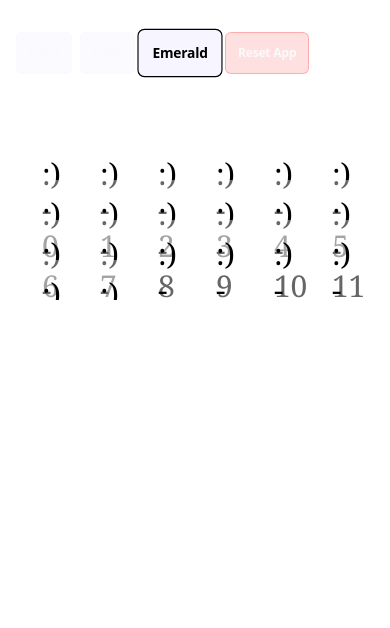
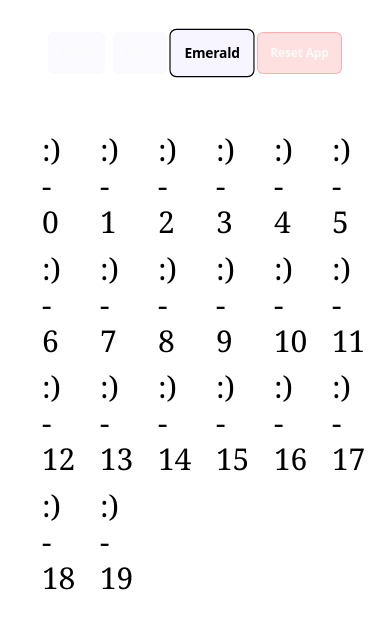
Before and after one commit to klabacher/FancyDashboard, a React (Vite) app: page / in a window 390 px wide. Shown: the top 628 px of the page. Built offline with nearby package versions, Linux system fonts and the light colour scheme.

Commit message:
feat: update layout structure in AppContainer for better responsiveness
Works

```diff
--- a/src/App.tsx
+++ b/src/App.tsx
@@ -10,12 +10,12 @@ export function AppContainer() {
   const { theme, setTheme } = useTheme();
 
   return (
-    <div className="min-h-screen min-w-screen bg-(--color-bg) text-(--color-text) transition-colors">
+    <div className="h-screen w-screen bg-(--color-bg) text-(--color-text) transition-colors flex flex-col overflow-hidden">
       <div className="max-w-2xl max-h-lg mx-auto py-8 px-4 flex items-center justify-between">
         <ThemeSwitcher theme={theme} setTheme={setTheme} />
       </div>
 
-      <main className="min-h-screen min-w-screen py-6 px-4">
+      <main className="flex-1 w-full min-h-0 relative px-4 pb-4">
         <SizeProvider BentoGrid={BentoGrid} />
       </main>
     </div>
```
